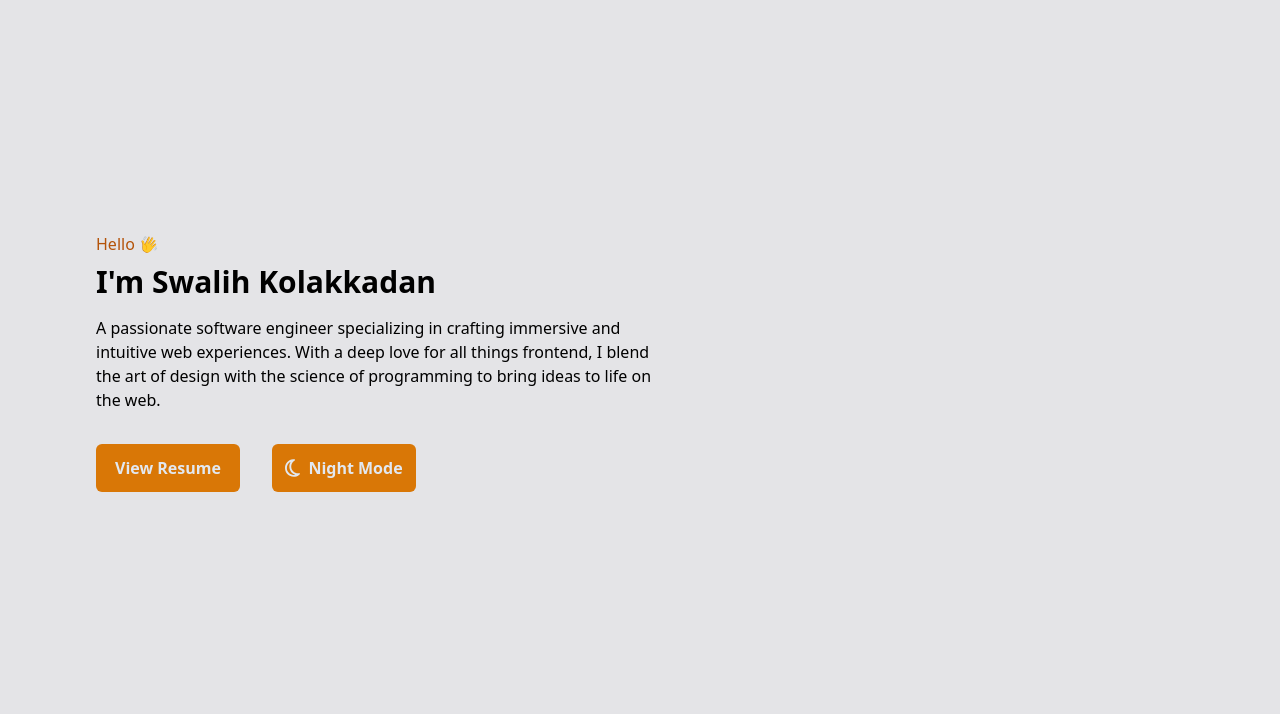
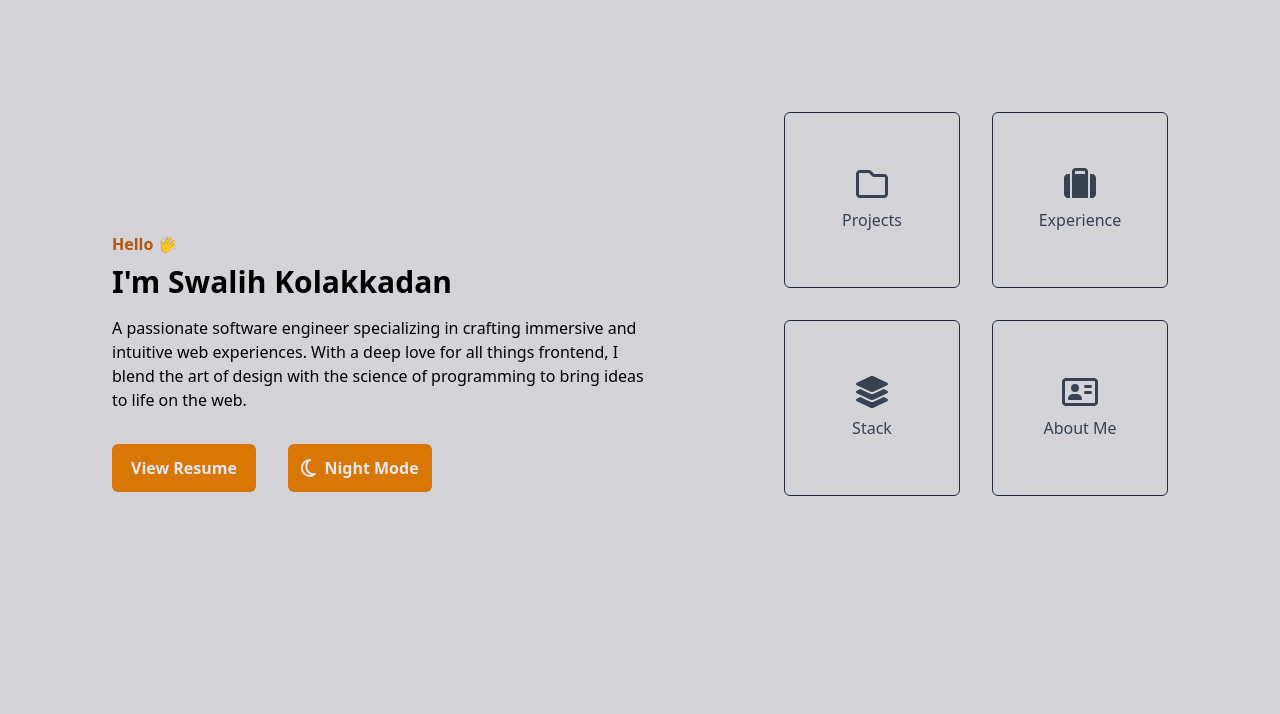
Before and after one commit to swalihkolakkadan/swalih-kolakkadan, a Gatsby site: page / in a window 1280 px wide. Shown: the top 714 px of the page. Built offline with nearby package versions, Linux system fonts and the light colour scheme; Gatsby itself is replaced by a stand-in of ours.

Commit message:
Created Menu

```diff
--- a/src/components/Home.tsx
+++ b/src/components/Home.tsx
@@ -2,6 +2,7 @@ import React, { useState, useEffect } from "react";
 import { profile } from "../utils/constants";
 import { FontAwesomeIcon } from "@fortawesome/react-fontawesome";
 import { faSun, faMoon } from "@fortawesome/free-regular-svg-icons";
+import Menu from "./Menu";
 
 const Home = () => {
   const [theme, setTheme] = useState("light");
@@ -32,9 +33,9 @@ const Home = () => {
     }
   };
   return (
-    <div className="flex flex-col md:flex-row flex-grow">
-      <div className="flex-1 max-w-xl mt-4 md:mt-52 ml-4 md:ml-24">
-        <div className=" text-amber-700 dark:text-amber-100 pt-6 transition duration-700">
+    <div className="flex flex-col md:flex-row flex-grow place-content-evenly">
+      <div className="px-4 max-w-xl mt-4 md:mt-52">
+        <div className="font-semibold text-amber-700 dark:text-amber-100 pt-6 transition duration-700">
           Hello <span className="inline-block scale-x-[-1]"> 👋</span>
         </div>
         <div className="font-semibold text-3xl	mt-2">{`I'm ${profile.name}`}</div>
@@ -61,7 +62,7 @@ const Home = () => {
           </button>
         </div>
       </div>
-      <div className="flex-1"> </div>
+      <Menu />
     </div>
   );
 };
--- a/src/components/Layout.tsx
+++ b/src/components/Layout.tsx
@@ -3,7 +3,7 @@ import Footer from "./Footer";
 import { profile } from "../utils/constants";
 
 const Layout = ({ children }: any) => (
-  <div className="bg-zinc-200 dark:bg-zinc-800 text-fcolor-light dark:text-gray-200 flex flex-col min-h-screen transition duration-700">
+  <div className="bg-zinc-300 dark:bg-zinc-800 text-fcolor-light dark:text-gray-200 flex flex-col min-h-screen transition duration-700">
     <main className="flex-grow">{children}</main>
     <Footer />
   </div>
--- a/src/components/Menu.tsx
+++ b/src/components/Menu.tsx
@@ -0,0 +1,32 @@
+import { faAddressCard, faFolder } from "@fortawesome/free-regular-svg-icons";
+import { faLayerGroup, faSuitcase } from "@fortawesome/free-solid-svg-icons";
+import { FontAwesomeIcon } from "@fortawesome/react-fontawesome";
+import React from "react";
+import { navigate } from "gatsby";
+
+const Menu = () => {
+  return (
+    <div className="px-4">
+      <div className="mt-8 md:mt-28 text-gray-700 dark:text-gray-300 flex flex-wrap gap-8 max-w-96">
+        <button className="menu-button" onClick={() => navigate("projects")}>
+          <FontAwesomeIcon icon={faFolder} size="2x" />
+          <div>Projects</div>
+        </button>
+        <button className="menu-button" onClick={() => navigate("experience")}>
+          <FontAwesomeIcon icon={faSuitcase} size="2x" />
+          <div> Experience</div>
+        </button>
+        <button className="menu-button" onClick={() => navigate("Stack")}>
+          <FontAwesomeIcon icon={faLayerGroup} size="2x" />
+          <div> Stack</div>
+        </button>
+        <button className="menu-button" onClick={() => navigate("about")}>
+          <FontAwesomeIcon icon={faAddressCard} size="2x" />
+          <div> About Me</div>
+        </button>
+      </div>
+    </div>
+  );
+};
+
+export default Menu;
--- a/src/pages/projects.tsx
+++ b/src/pages/projects.tsx
@@ -4,7 +4,9 @@ import Layout from "../components/Layout";
 const Projects = () => {
   return (
     <Layout>
-      <div>lazy to do projects</div>
+      <div>
+        <div> Projects</div>
+      </div>
     </Layout>
   );
 };
--- a/src/styles/global.css
+++ b/src/styles/global.css
@@ -31,3 +31,7 @@
   font-style: normal;
   src: url(./Inter-Bold.ttf) format("ttf");
 }
+
+.menu-button {
+  @apply w-5/6 p-2 flex md:w-44 md:flex-col items-center justify-center gap-2 md:h-44 border border-gray-800 dark:border-gray-200 rounded-md hover:text-amber-700 dark:hover:text-amber-300 hover:border-amber-700 dark:hover:border-amber-300;
+}
```
Also changed, not shown: 2 other files.
